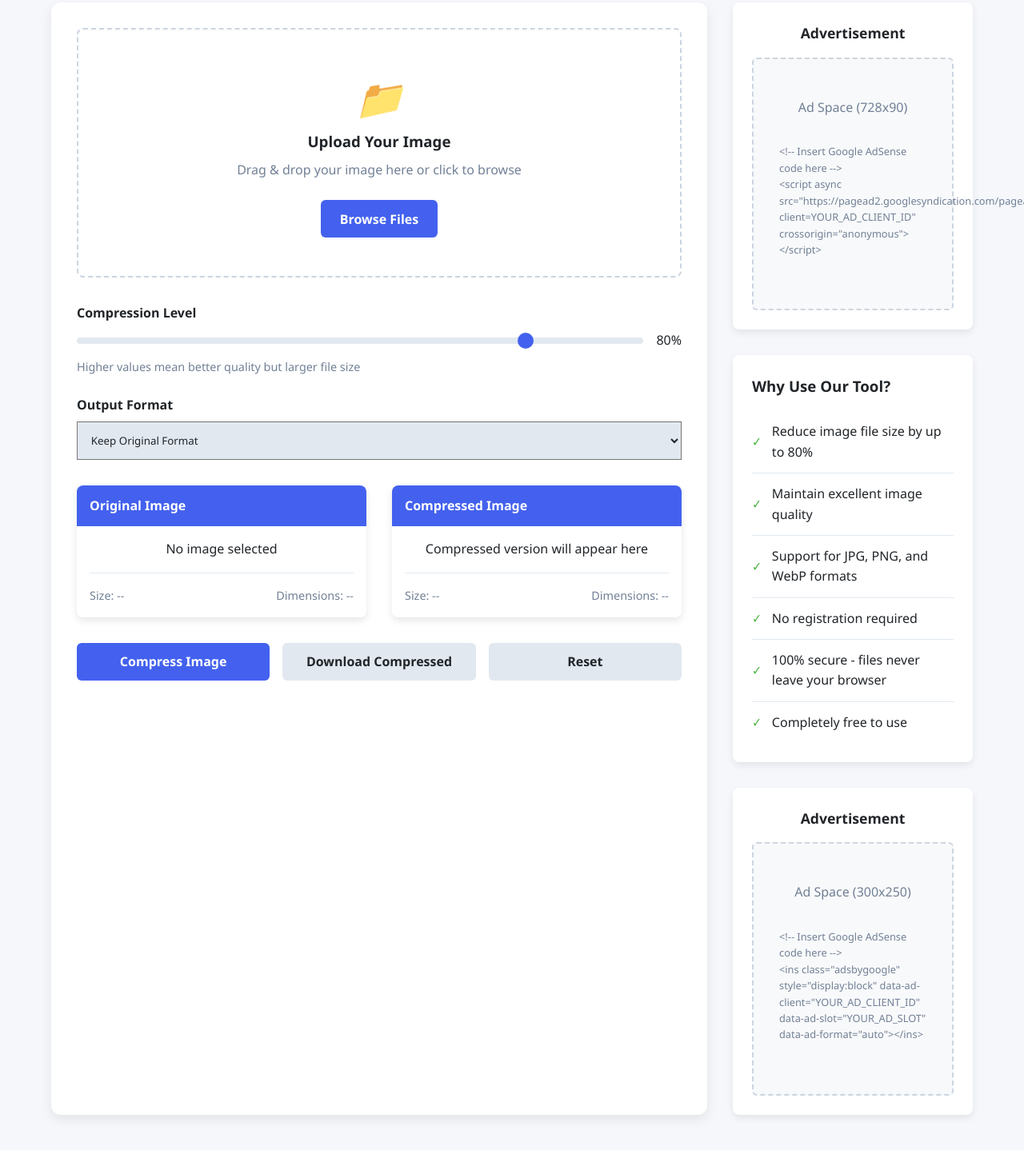
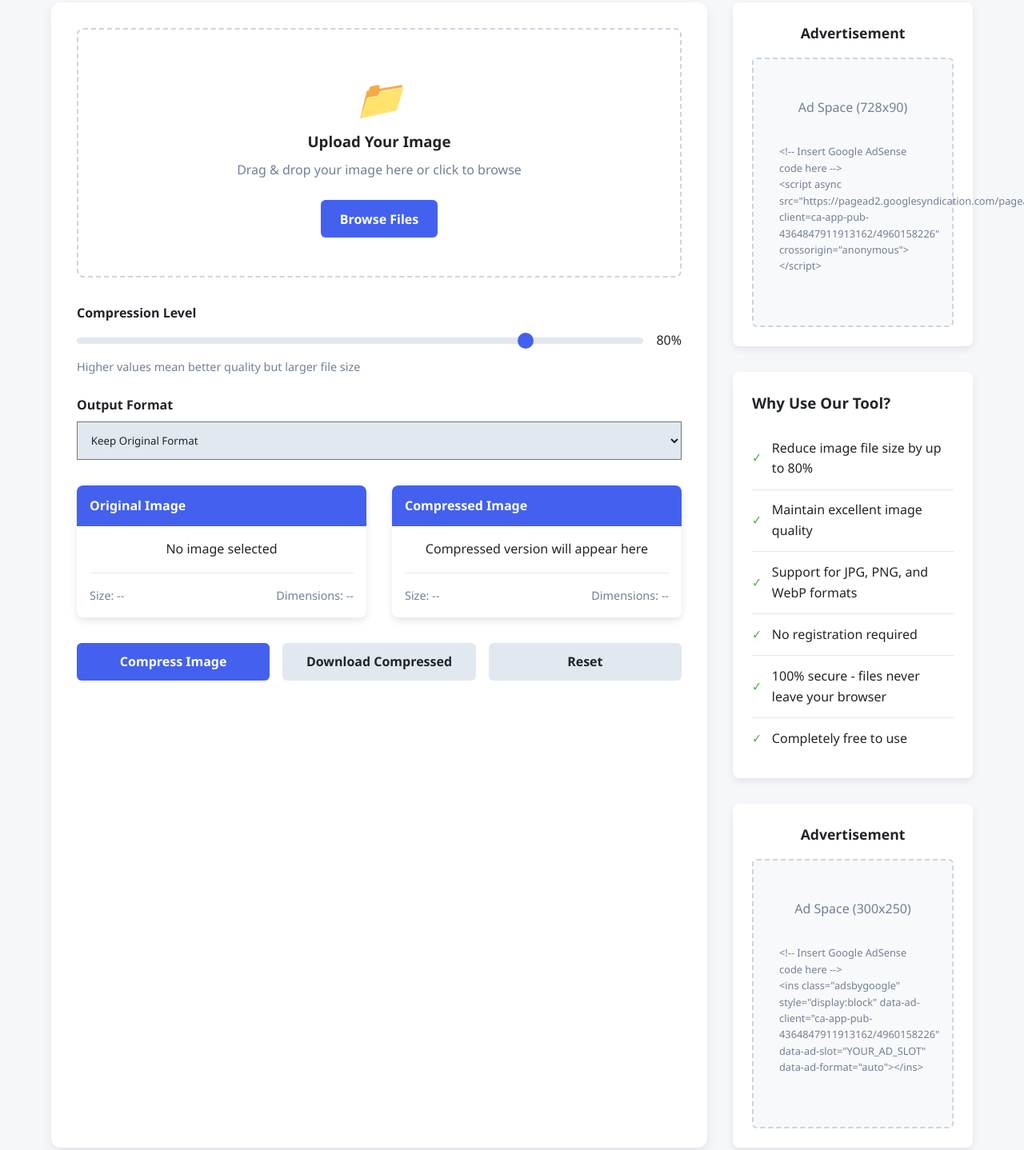
Before and after one commit to rajendrarana045-cloud/-image-tools-, a plain HTML site: page img-compressed.html in a window 1280 px wide. Shown: the part 193-1631 px from the top of the page at 80% size. Drawn offline with Linux system fonts and the light colour scheme.

Commit message:
Update img-compressed.html

```diff
--- a/img-compressed.html
+++ b/img-compressed.html
@@ -542,7 +542,7 @@
                         <p>Ad Space (728x90)</p>
                         <div class="ad-code">
                             &lt;!-- Insert Google AdSense code here --&gt;<br>
-                            &lt;script async src="https://pagead2.googlesyndication.com/pagead/js/adsbygoogle.js?client=YOUR_AD_CLIENT_ID" crossorigin="anonymous"&gt;&lt;/script&gt;
+                            &lt;script async src="https://pagead2.googlesyndication.com/pagead/js/adsbygoogle.js?client=ca-app-pub-4364847911913162/4960158226" crossorigin="anonymous"&gt;&lt;/script&gt;
                         </div>
                     </div>
                 </div>
@@ -566,7 +566,7 @@
                         <p>Ad Space (300x250)</p>
                         <div class="ad-code">
                             &lt;!-- Insert Google AdSense code here --&gt;<br>
-                            &lt;ins class="adsbygoogle" style="display:block" data-ad-client="YOUR_AD_CLIENT_ID" data-ad-slot="YOUR_AD_SLOT" data-ad-format="auto"&gt;&lt;/ins&gt;
+                            &lt;ins class="adsbygoogle" style="display:block" data-ad-client="ca-app-pub-4364847911913162/4960158226" data-ad-slot="YOUR_AD_SLOT" data-ad-format="auto"&gt;&lt;/ins&gt;
                         </div>
                     </div>
                 </div>
```
